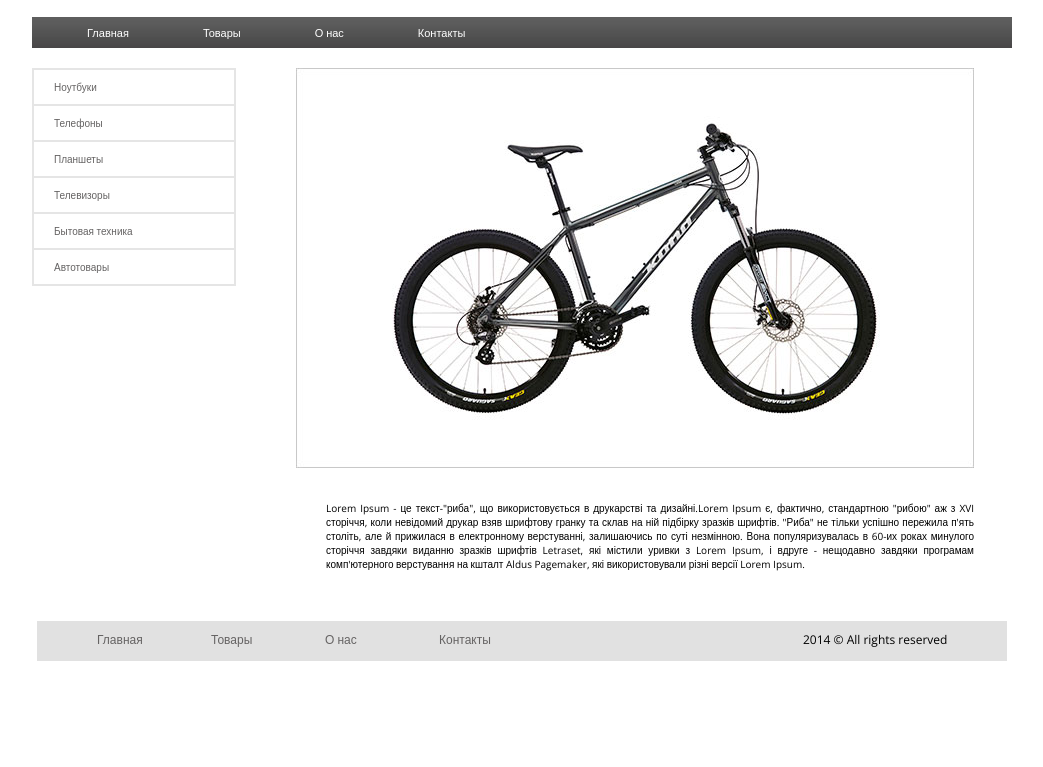
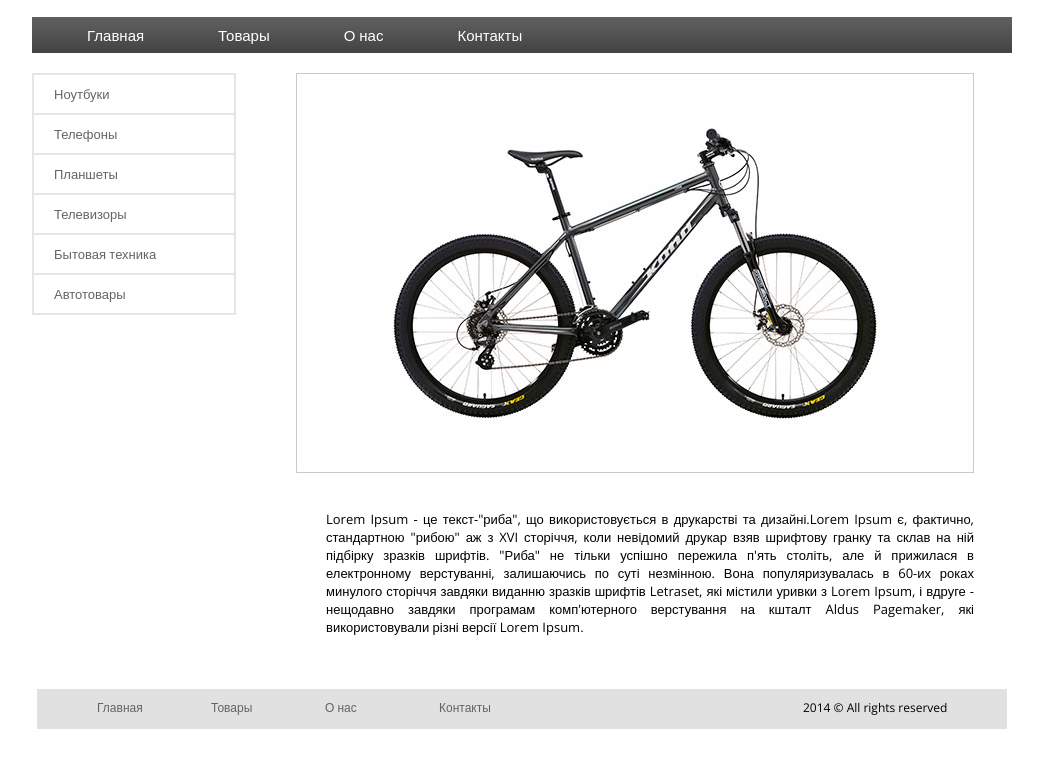
Before and after one commit to VladaGrin/vladagrin.github.io, a plain HTML site: page homework3/index.html in a window 1280 px wide. Shown: the part 95-862 px from the top of the page, without its empty margins (170-1213 px from the left). Drawn offline with nearby package versions, Linux system fonts and the light colour scheme.

Commit message:
Update st.css
font-size changing

```diff
--- a/homework3/st.css
+++ b/homework3/st.css
@@ -29,7 +29,7 @@ ul {
 a {
     text-decoration: none;
     font-family: 'Open Sans', sans-serif;
-    font-size: 11px;
+    font-size: 15px;
 }
 
 .main-menu {
@@ -84,7 +84,7 @@ a {
     padding-top: 10px;
     padding-bottom: 10px;
     color: #656363;
-    font-size: 10px;
+    font-size: 13px;
 }
 
 .left-menu a:hover {
@@ -95,7 +95,7 @@ a {
     width: 678px;
     margin-bottom: 40px;
     font-family: 'Open Sans', sans-serif;
-    font-size: 10px;
+    font-size: 13px;
     text-align: justify;
     float: left;
 }
```
